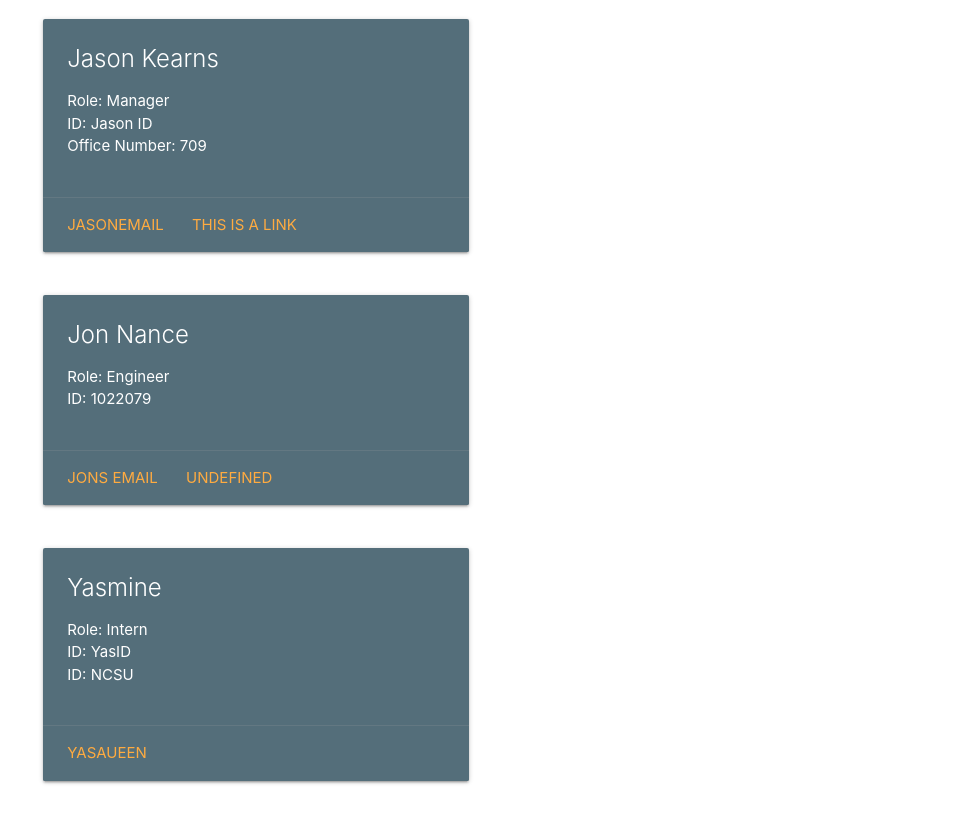
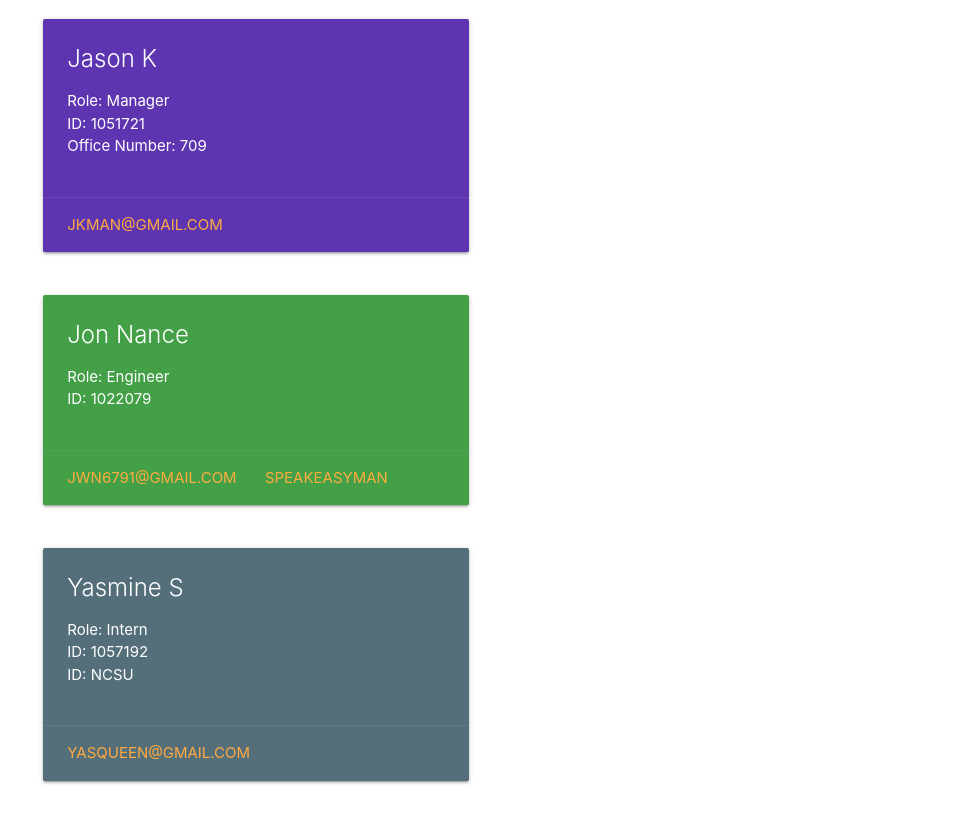
Before and after one commit to speakeasyman/10-team-profile-generator, a website: page sample/sample.html in a window 1280 px wide. Shown: the part 162-978 px from the top of the page, without its empty margins (160-1119 px from the left). Drawn offline with nearby package versions, Linux system fonts and the light colour scheme.

Commit message:
Added readme

```diff
--- a/sample/sample.html
+++ b/sample/sample.html
@@ -13,29 +13,28 @@
 </head>
 <body>
     <div class="container">
-        <div class="jumbotron center-align" id="tagline">
+        <div class="jumbotron center-align amber" id="tagline">
         <h1>Your Team</h1>
         <p>Automatically Generated through node.js</p>
         </div><div class="row">
             <div class="col s12 m6">
-            <div class="card blue-grey darken-1">
+            <div class="card deep-purple darken-1">
                 <div class="card-content white-text">
-                <span class="card-title">Jason Kearns</span>
+                <span class="card-title">Jason K</span>
                 <ul>
                     <li>Role: Manager</li>
-                    <li>ID: Jason ID </li>
+                    <li>ID: 1051721 </li>
                     <li>Office Number: 709 </li>
                 </ul>
                 </div>
                 <div class="card-action">
-                <a href="#">JasonEmail</a>
-                <a href="#">This is a link</a>
+                <a href="mailto:jkMan@gmail.com">jkMan@gmail.com</a>
                 </div>
             </div>
             </div>
         </div><div class="row">
             <div class="col s12 m6">
-            <div class="card blue-grey darken-1">
+            <div class="card green darken-1">
                 <div class="card-content white-text">
                 <span class="card-title">Jon Nance</span>
                 <ul>
@@ -44,8 +43,8 @@
                 </ul>
                 </div>
                 <div class="card-action">
-                <a href="#">Jons Email</a>
-                <a href="#">undefined</a>
+                <a href="mailto:jwn6791@gmail.com">jwn6791@gmail.com</a>
+                <a href="https://github.com/speakeasyman" target="_blank" >speakeasyman</a>
                 </div>
             </div>
             </div>
@@ -53,15 +52,15 @@
             <div class="col s12 m6">
             <div class="card blue-grey darken-1">
                 <div class="card-content white-text">
-                <span class="card-title">Yasmine</span>
+                <span class="card-title">Yasmine S</span>
                 <ul>
                     <li>Role: Intern</li>
-                    <li>ID: YasID </li>
+                    <li>ID: 1057192 </li>
                     <li>ID: NCSU </li>
                 </ul>
                 </div>
                 <div class="card-action">
-                <a href="#">YasAueen</a>
+                <a href="mailto:YasQueen@gmail.com">YasQueen@gmail.com</a>
 
                 </div>
             </div>
```
Also changed, not shown: index.js (+4 -4 lines), README.md, dist/template.html, dist/top.html, src/html.PNG (added), src/terminal.PNG (added).
